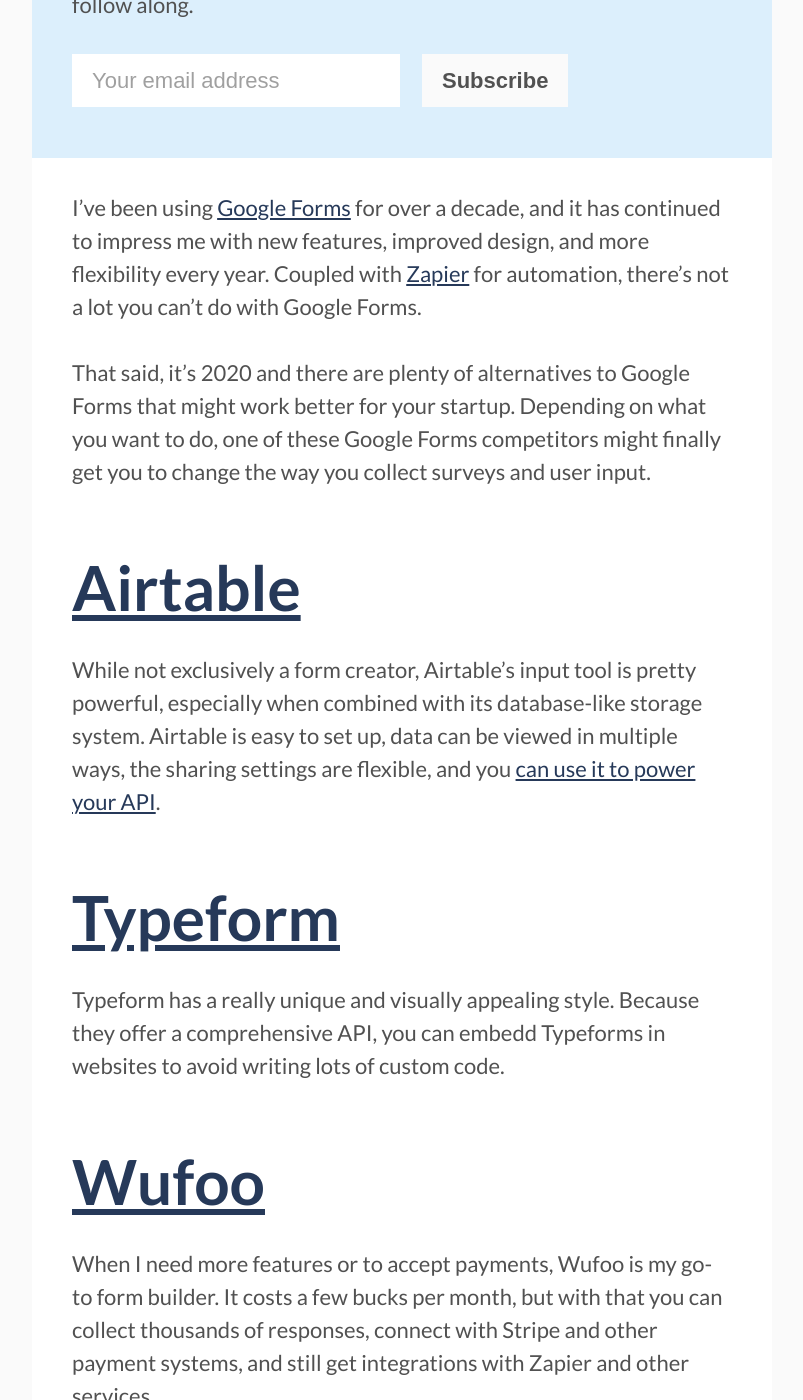
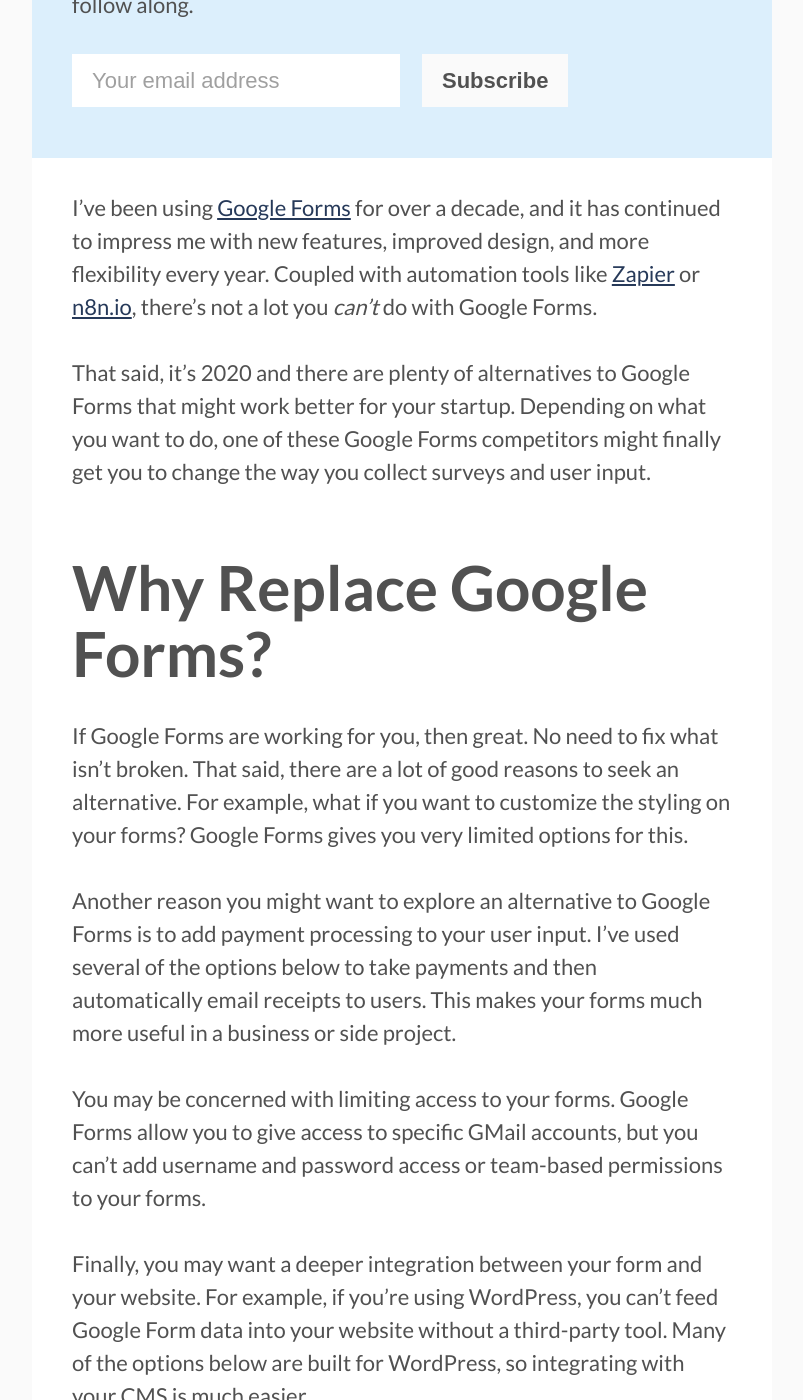
Before and after one commit to karllhughes/personal-blog-5, a Jekyll site: the page built from _posts/2018-07-19-google-forms-alternatives.md, in a window 1280 px wide and 1400 px high, scrolled down 995 px. Shown: the whole window, without its empty margins (238-1041 px from the left). Built offline with Jekyll 4.4.1, drawn with Linux system fonts in a browser that asks for light colours; some of the changed text lies outside the part shown.

Commit message:
Updating, beefing up google forms post

```diff
--- a/_posts/2018-01-26-gaba-stack.markdown
+++ b/_posts/2018-01-26-gaba-stack.markdown
@@ -19,7 +19,7 @@
 - **G**ithub Pages - If you just want to host static HTML with a little Javascript or jQuery, [Github Pages](https://pages.github.com/) is the best option. It's free, it lives in the same place as your source code, and you can extend it to use something more robust like [Jekyll](https://jekyllrb.com/) once you need more than one page in your webapp.
 - **A**jax/jQuery - If there's anything that needs to be dynamic on the frontend, we'll rely on [jQuery and Ajax](https://api.jquery.com/category/ajax/) to grab it from Airtable's API. jQuery also gives you some basic DOM manipulation tools and interactivity. I know it gets a lot of hate because it's been misused for so long, but really, it's a good tool for sites that don't need single page apps like Angular.
 - **B**ootstrap - HTML and CSS are tedious to write, but [Bootstrap](http://getbootstrap.com/) requires no work or decisions to get going. Combine it with some custom colors, [Google Fonts](https://fonts.google.com/), and [Font Awesome](https://fontawesome.com/) icons, and you've pretty much got everything you need for a simple UI.
-- **A**irtable - [Airtable](https://airtable.com/invite/r/4EaSmQNr) is my absolute favorite tool I found in 2017. Like Google sheets, it lets you store your data in a shareable, online spreadsheet-like format. Unlike Google sheets, it also comes with an API, database-like filters/queries, and customizable input forms and views. This means that you can set up an embedded Airtable form to handle data inputs and then display this data by calling their API right from your frontend.
+- **A**irtable - [Airtable](https://airtable.com/invite/r/4EaSmQNr) is my absolute favorite tool I found in 2017. Like Google sheets, it lets you store your data in a shareable, online spreadsheet-like format. Unlike Google sheets, it also comes with an API, database-like filters/queries, and customizable input forms and views. This means that you can set up an embedded [Airtable or Google form](/posts/google-forms-alternatives) to handle data inputs and then display this data by calling their API right from your frontend.
 
 ### What does this look like?
 I put together my first proof of concept using this stack over a couple early mornings this week. The site is just a news feed of education blogs that I've aggregated using [Zapier](https://zapier.com/), [RSSMix](http://www.rssmix.com/), and [Airtable](https://airtable.com/invite/r/4EaSmQNr), but it's presented such that I can learn what people on the site want to see in future iterations of the project. If I see a lot of people clicking on the RSS link, that's the feature I'll build next; if they're clicking the "Popular" tab often, that's what I'll tackle.
--- a/_posts/2018-02-05-less-custom-software.markdown
+++ b/_posts/2018-02-05-less-custom-software.markdown
@@ -51,7 +51,7 @@
 
 The team at Uloop was really good at being scrappy and making money though. Something I learned at that job is that there are sometimes market opportunities that seem too easy, but are still worth pursuing. After a few months of working on Uloop News, we managed to purchase [UWire](http://uwire.com/), and we quickly integrated their PR customers into our news blog, allowing them to publish their releases with guaranteed coverage on Uloop News for a small fee.
 
-Neither side of this two-sided marketplace required a fancy product. We used mostly off-the-shelf plugins for Wordpress and Google forms to take orders from UWire customers. Occasionally we had to make phone calls or emails to handle payments, but since our volume was relatively low, we didn't need an automated payment solution on day 1.
+Neither side of this two-sided marketplace required a fancy product. We used mostly off-the-shelf [plugins for Wordpress and Google Forms](/posts/google-forms-alternatives) to take orders from UWire customers. Occasionally we had to make phone calls or emails to handle payments, but since our volume was relatively low, we didn't need an automated payment solution on day 1.
 
 The outcome of this lean product was thousands of dollars in revenue in our first year, a new focus on fresh content for Uloop, and eventually it set the company up to buy College Media Network a few years later. While I left Uloop in 2013, they continued to focus on news content as a headlining feature for years afterwards, and eventually built it into their primary platform.
 
--- a/_posts/2018-07-19-google-forms-alternatives.md
+++ b/_posts/2018-07-19-google-forms-alternatives.md
@@ -1,63 +1,113 @@
 ---
 layout: post
-title: "11 Alternatives to Google Forms"
-img: https://i.imgur.com/VK5SMVk.png
+title: "14 Alternatives to Google Forms"
+img: /assets/img/google-forms.png
 date: 2018-07-19
 categories:
   - Startups
 ---
 
-I've been using [Google Forms](https://www.google.com/forms/about/) for over a decade, and it has continued to impress me with new features, improved design, and more flexibility every year. Coupled with [Zapier](https://zapier.com/) for automation, there's not a lot you can't do with Google Forms.
+I've been using [Google Forms](https://www.google.com/forms/about/) for over a decade, and it has continued to impress me with new features, improved design, and more flexibility every year. Coupled with automation tools like [Zapier](https://zapier.com/) or [n8n.io](https://n8n.io/), there's not a lot you _can't_ do with Google Forms.
 
 That said, it's 2020 and there are plenty of alternatives to Google Forms that might work better for your startup. Depending on what you want to do, one of these Google Forms competitors might finally get you to change the way you collect surveys and user input.
 
-## [Airtable](https://airtable.com/invite/r/4EaSmQNr)
+## Why Replace Google Forms?
+If Google Forms are working for you, then great. No need to fix what isn't broken. That said, there are a lot of good reasons to seek an alternative. For example, what if you want to customize the styling on your forms? Google Forms gives you very limited options for this.
 
-While not exclusively a form creator, Airtable's input tool is pretty powerful, especially when combined with its database-like storage system. Airtable is easy to set up, data can be viewed in multiple ways, the sharing settings are flexible, and you [can use it to power your API](/posts/using-airtable-as-an-api).
+Another reason you might want to explore an alternative to Google Forms is to add payment processing to your user input. I've used several of the options below to take payments and then automatically email receipts to users. This makes your forms much more useful in a business or side project.
 
-## [Typeform](http://typeform.com/)
+You may be concerned with limiting access to your forms. Google Forms allow you to give access to specific GMail accounts, but you can't add username and password access or team-based permissions to your forms.
 
-Typeform has a really unique and visually appealing style. Because they offer a comprehensive API, you can embedd Typeforms in websites to avoid writing lots of custom code.
+Finally, you may want a deeper integration between your form and your website. For example, if you're using WordPress, you can't feed Google Form data into your website without a third-party tool. Many of the options below are built for WordPress, so integrating with your CMS is much easier.
 
-## [Wufoo](https://www.wufoo.com/)
+## Google Forms Alternatives
 
-When I need more features or to accept payments, Wufoo is my go-to form builder. It costs a few bucks per month, but with that you can collect thousands of responses, connect with Stripe and other payment systems, and still get integrations with Zapier and other services.
+### [Wufoo](https://www.shareasale.com/r.cfm?b=1379130&u=1653894&m=89794)
 
-## [SurveyMonkey](https://www.surveymonkey.com/)
+[![Wufoo form builder](https://i.imgur.com/mPPqT2k.png)](https://www.shareasale.com/r.cfm?b=1379130&u=1653894&m=89794)
+
+When I need more features or to accept payments, [Wufoo](https://www.shareasale.com/r.cfm?b=1379130&u=1653894&m=89794) is my go-to form builder. It costs a few bucks per month, but with that you can collect thousands of responses, connect with Stripe and other payment systems, and still get integrations with Zapier and other services.
+
+Wufoo also allows you to customize the look of your forms with custom CSS styling. This means your Wufoo forms can integrate seamlessly into your website, making them great for adding interactivity to a static site.
+
+### [Airtable](https://airtable.com/invite/r/4EaSmQNr)
+
+[![Airtable database and form builder](https://i.imgur.com/Dtv6ff0.png)](https://airtable.com/invite/r/4EaSmQNr)
+
+While not exclusively a form creator, [Airtable's input tool](https://airtable.com/invite/r/4EaSmQNr) is very powerful, especially when combined with its database-like storage system and [new automations](https://support.airtable.com/hc/en-us/articles/360050974153-Automations-Overview). While it doesn't include as many options for custom styles, you can still embed the forms and they work well on mobile devices.
+
+Airtable is easy to set up, data can be viewed in multiple ways, the sharing settings are flexible, and you [can use it to power your API](/posts/using-airtable-as-an-api). Once you learn Airtable, it's hard to imagine going back to a spreadsheet again.
+
+### [Formidable Forms](https://www.shareasale.com/r.cfm?b=841990&u=1653894&m=64739)
+
+[![Formidable Forms WordPress plugin](https://i.imgur.com/ReKr2Tq.png)](https://www.shareasale.com/r.cfm?b=841990&u=1653894&m=64739)
+
+If your site is built on WordPress, check out the [Formidable Forms plugin](https://www.shareasale.com/r.cfm?b=841990&u=1653894&m=64739). They have both a free and paid level of support, so if you're not technical and need a little help integrating it, they can help you make it happen.
+
+Formidable's drag-and-drop builder supports a wide range of input types like calculators and payment forms, and the forms can be customized with your own styles. The plugin also includes hooks so you can react to form submissions in your WordPress application or build your own custom plugins on top of it.
+
+### [Typeform](http://typeform.com/)
+
+![Typeform form creation tool](https://i.imgur.com/5vEipka.png)
+
+Typeform has a unique and visually appealing style. Because they offer a comprehensive API, you can embed Typeform forms into your website, pull data from form responses, and connect with third-party automation tools. They also offer team-based permissions on their paid plans.
+
+### [SurveyMonkey](https://www.surveymonkey.com/)
+
+![SurveyMonkey form builder](https://i.imgur.com/1DhLTlQ.png)
 
 It's not quite as open-ended as Google Forms, but SurveyMonkey is decidedly better for capturing user, employee, or customer feedback and making sense of the results. Many of the features are similar to other form builders, and you can get started building surveys with up to 10 questions for free.
 
-## [Formspree](https://formspree.io/)
+### [Formspree](https://formspree.io/)
+
+![Formspree simple form builder](https://i.imgur.com/H5j2HdF.png)
 
 It may seem like Formspree offers less than Google Forms, but its simplicity is also its power. You can drop a few lines of code from Formspree into your website and immediately start getting responses emailed to you for free. Best of all, the form can be fully customized (using code) to match your site's styling exactly.
 
-## [JotForm](https://www.jotform.com/)
+### [JotForm](https://www.jotform.com/)
+
+![JotForm form builder](https://i.imgur.com/288Z3qm.png)
 
 JotForm gives you hundreds of themes and templates to make sure your forms stand out and match your branding. Their paid plans also include HIPAA Compliance, so if you're in a healthcare setting, you may want to check out JotForm.
 
-## [Formsite](https://www.formsite.com/)
+### [NinjaForms](https://ninjaforms.com/)
+
+![NinjaForms](https://i.imgur.com/HHOpxwP.png)
+
+NinjaForms is another option for WordPress-based sites that need to handle user input. It's especially good for non-technical users who want a simple drag-and-drop interface that accepts payments and user email addresses securely.
+
+### [Formsite](https://www.formsite.com/)
+
+![Formsite form builder](https://i.imgur.com/249Vi6n.png)
 
 Formsite rides the border between form builder and full-on web application creator. You can set up payments, complex data workflows, and embed the forms on your website or landing page.
 
-## [CognitoForms](https://www.cognitoforms.com/)
+### [CognitoForms](https://www.cognitoforms.com/)
 
-Cognito's builder allows you to take payments for a percentage of sales rather than a monthly fee, so it could be great in situations where your revenue is uncertain.
+![CognitoForms](https://i.imgur.com/UBfszkf.png)
 
-## [Formstack](https://www.formstack.com/)
+Cognito's builder allows you to take payments for a percentage of sales rather than a monthly fee, so it could be great in situations where your revenue is uncertain. I started using CognitoForms in a project last year, and it's made collecting occasional payments significantly easier.
+
+### [Formstack](https://www.formstack.com/)
+
+![Formstack](https://i.imgur.com/XbxKiV5.png)
 
 With a relatively high price point, Formstack definitely falls on the premium end of the alternatives to Google Forms. That said, you get what you pay for. They have a massive integration library, hundreds of templates, and lots of examples of forms built for different goals and industries.
 
-## [Formidable Forms](https://formidableforms.com/)
+### [Appenate](https://www.appenate.com/)
 
-If your site is built on Wordpress, check out the Formidable Forms plugin. They have both a free and paid level of support, so if you're not technical and need a little help integrating it, they can probably make it happen.
-
-## [Appenate](https://www.appenate.com/)
+![Appenate app builder and forms](https://i.imgur.com/PBb3h0l.png)
 
 If you've outgrown forms entirely and you need something a little more robust, check out Appenate. It's a no-code platform for building internal applications that can be accessed over the web.
 
-## [Paperform](https://paperform.co/)
+### [WPForms](https://wpforms.com/)
+
+![WPForms](https://i.imgur.com/v1aYTCW.png)
+
+As one of the most popular paid WordPress plugins available, WPForms is worth considering if your site is built on WordPress. Like other options on this list, it includes custom hooks, filters, and styling so your forms fit your design and data needs.
+
+### [Paperform](https://paperform.co/)
+
+![Paperform](https://i.imgur.com/C2HIm0F.png)
+
 Paperform is perfect for creating bespoke forms and landing pages. You can leverage more than 20 data-collection fields, accept payments, and even manage your product inventory. If you're looking to move your Google forms elsewhere, you can use Paperform's importer to preview how they'd look.
-
------
-
-These are just a few of the options available to founders who've outgrown Google forms. Have your own tools or suggestions? [Find me on Twitter](https://twitter.com/karllhughes) to send them my way.
--- a/_posts/2020-04-18-managing-remote-engineering.markdown
+++ b/_posts/2020-04-18-managing-remote-engineering.markdown
@@ -78,7 +78,7 @@
 then you're going to need to spend some time on this.
 
 There's no way to eliminate urgent issues entirely, but it's not realistic for everyone on your team to simply send you a text message
-whenever there's a problem. We handle this pretty simply with a Google Form that users can use to report urgent issues which are
+whenever there's a problem. We handle this pretty simply with a [Google Form or something similar](/posts/google-forms-alternatives) that users can use to report urgent issues which are
 then piped into Slack where our engineering team is notified. If you have more complex needs, there are plenty of bug
 trackers out there that you can use.
 
```
Also changed, not shown: _posts/2018-08-30-using-airtable-as-an-api.md (+1 -1 lines), 1 other file.
